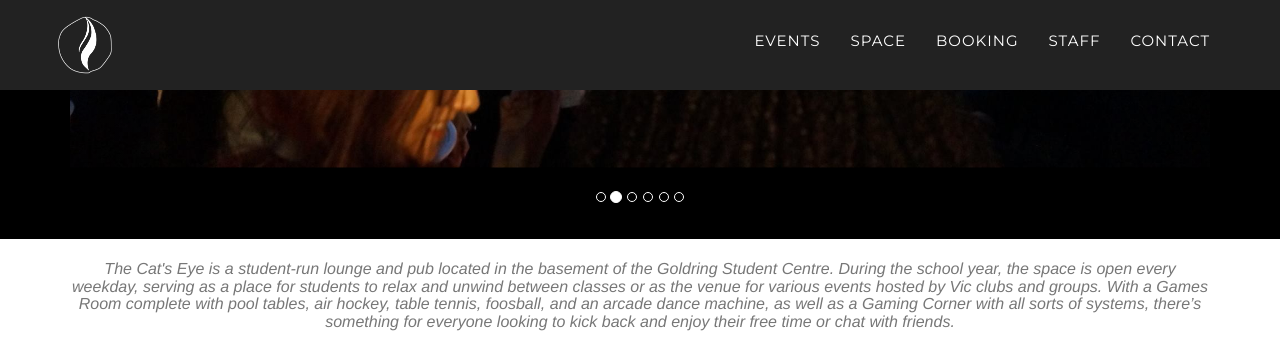
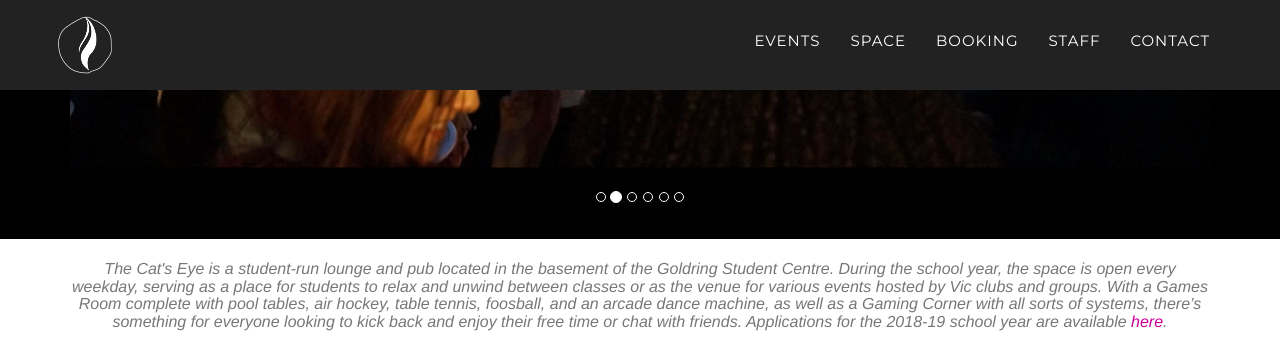
Before and after one commit to ryanfan/cats-eye-revamped, a Jekyll site: the page built from index.html, in a window 1280 px wide and 900 px high, scrolled down 661 px, cut to the strip 0-347 px from the top of the window. Built offline with Jekyll 4.4.1, drawn with Linux system fonts in a browser that asks for light colours; nearby versions of some CDN libraries; some web fonts are replaced; library files that are not in the unit come from our copies.

Commit message:
Update info.html

```diff
--- a/_includes/info.html
+++ b/_includes/info.html
@@ -3,7 +3,7 @@
         <div class="container">
             <div class="row">
                 <div class="col-lg-12 text-center">
-                    <h3 class="section-subheading text-muted" style="margin-bottom: 21px;">The Cat's Eye is a student-run lounge and pub located in the basement of the Goldring Student Centre. During the school year, the space is open every weekday, serving as a place for students to relax and unwind between classes or as the venue for various events hosted by Vic clubs and groups. With a Games Room complete with pool tables, air hockey, table tennis, foosball, and an arcade dance machine, as well as a Gaming Corner with all sorts of systems, there’s something for everyone looking to kick back and enjoy their free time or chat with friends.</h3>
+                    <h3 class="section-subheading text-muted" style="margin-bottom: 21px;">The Cat's Eye is a student-run lounge and pub located in the basement of the Goldring Student Centre. During the school year, the space is open every weekday, serving as a place for students to relax and unwind between classes or as the venue for various events hosted by Vic clubs and groups. With a Games Room complete with pool tables, air hockey, table tennis, foosball, and an arcade dance machine, as well as a Gaming Corner with all sorts of systems, there’s something for everyone looking to kick back and enjoy their free time or chat with friends. Applications for the 2018-19 school year are available <a href="https://docs.google.com/document/d/1jDFjH8b9XqQFWWS6NQOyamZokuLAR4hZtKFB74rlupA/edit">here</a>.</h3>
                 </div>
             </div>
             <div class="row">
```
